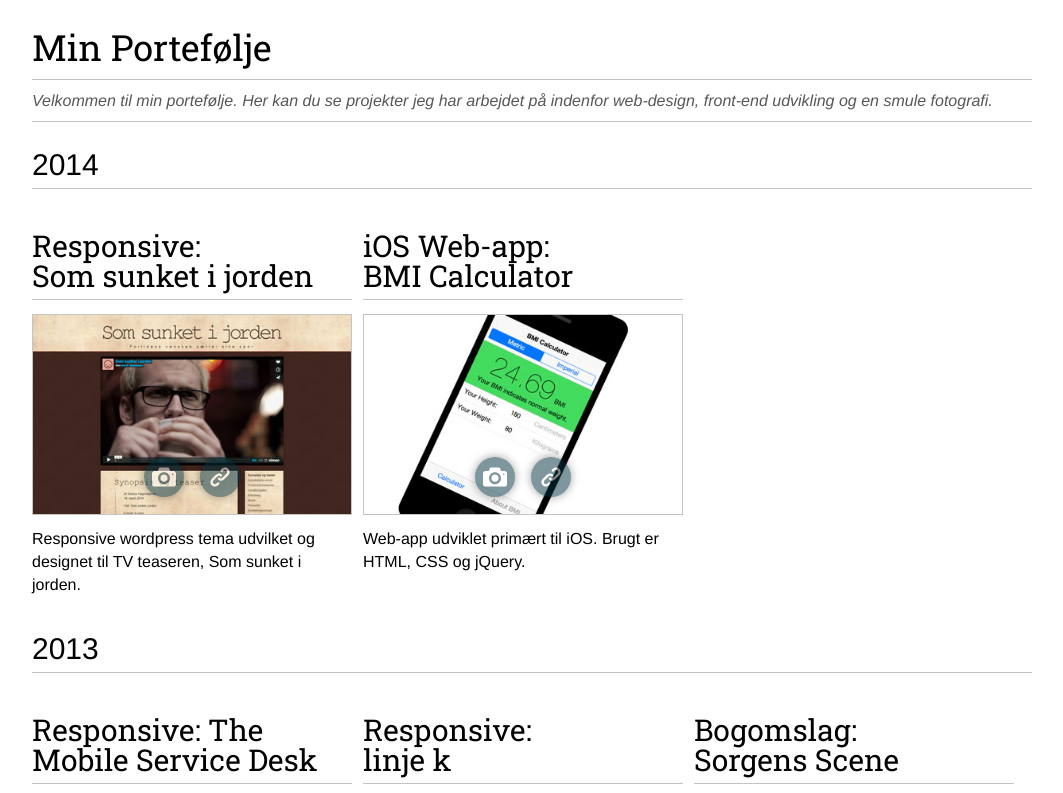
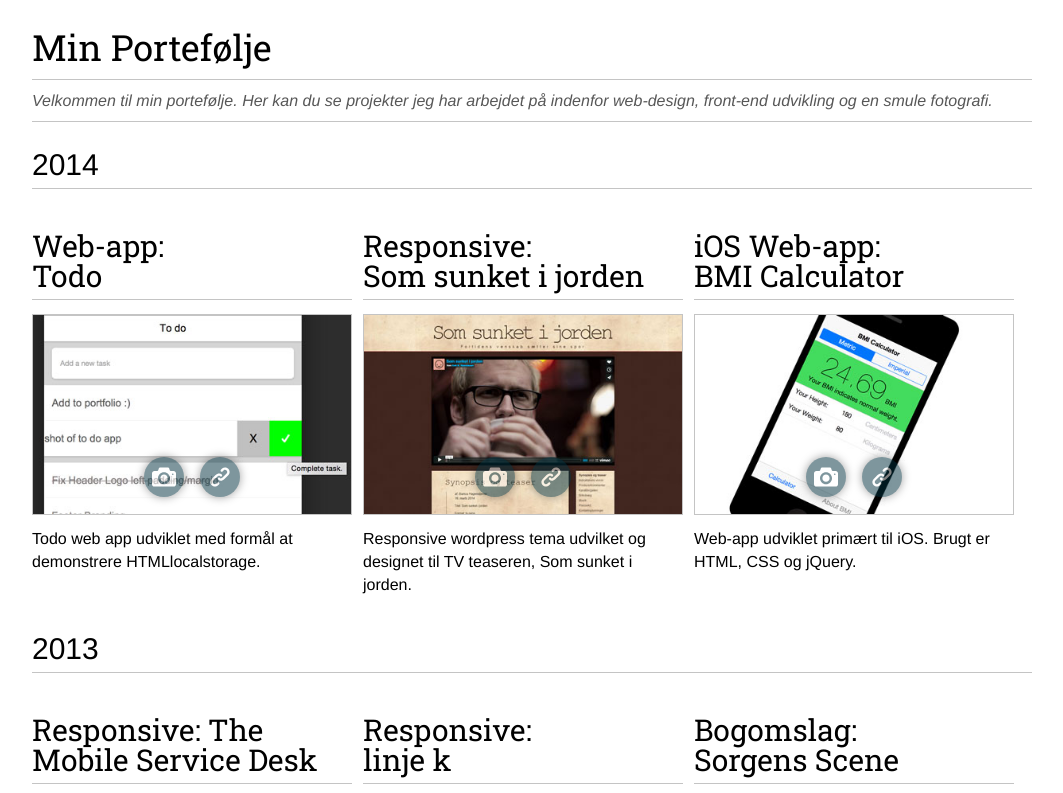
Before and after one commit to antontanderup/portfolio, a PHP site: page / in a window 1280 px wide. Shown: the part 60-853 px from the top of the page, without its empty margins (108-1171 px from the left). Run offline with PHP 8.4, Linux system fonts and the light colour scheme.

Commit message:
Added todo app to portfolio page.

```diff
--- a/index.php
+++ b/index.php
@@ -13,6 +13,18 @@
 		</div> <!-- intro-text END -->
 
 		<h2 class="year-head">2014</h2>
+
+		<article class="portfolio-item">
+			<h2 class="subhead">Web-app: <br/>Todo</h2>
+			<div class="portfolio-img">
+				<img src="img/portfolio/todo-400px.jpg" alt="Todo app thumbnail" />
+				<div class="portfolio-links">
+					<a class="img-link" href="img/portfolio/todo-800px.jpg"><?php include("icon/camera.svg");?></a>
+					<a class="site-link" href="projects/todo/"><?php include("icon/link.svg");?></a>
+				</div>
+			</div>
+			<p>Todo web app udviklet med formål at demonstrere HTMLlocalstorage.</p>
+		</article> <!-- portfolio-item END -->
 
 		<article class="portfolio-item">
 			<h2 class="subhead">Responsive: <br/>Som sunket i jorden</h2>
```
Also changed, not shown: img/portfolio/todo-400px.jpg (added), img/portfolio/todo-800px.jpg (added).
